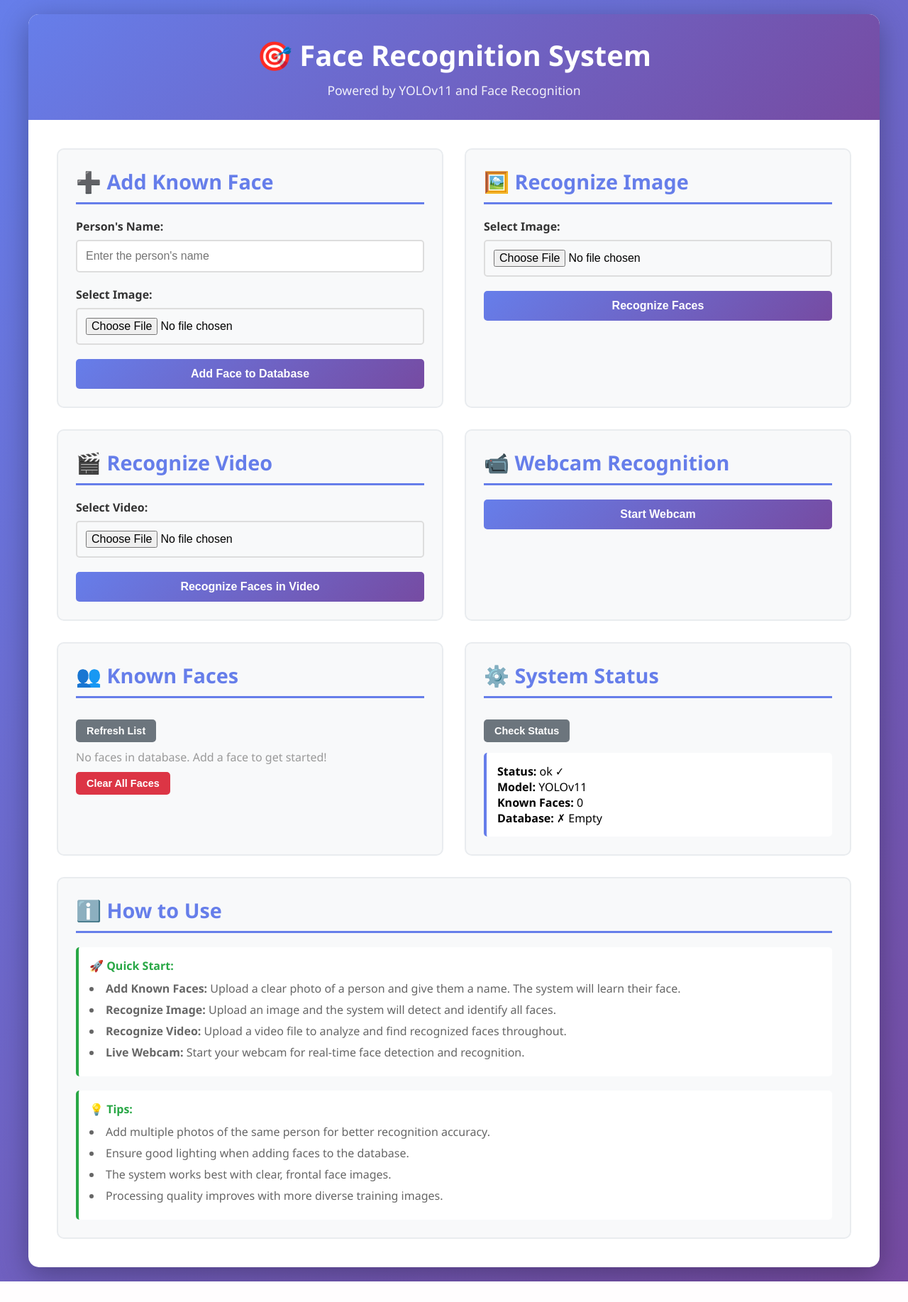
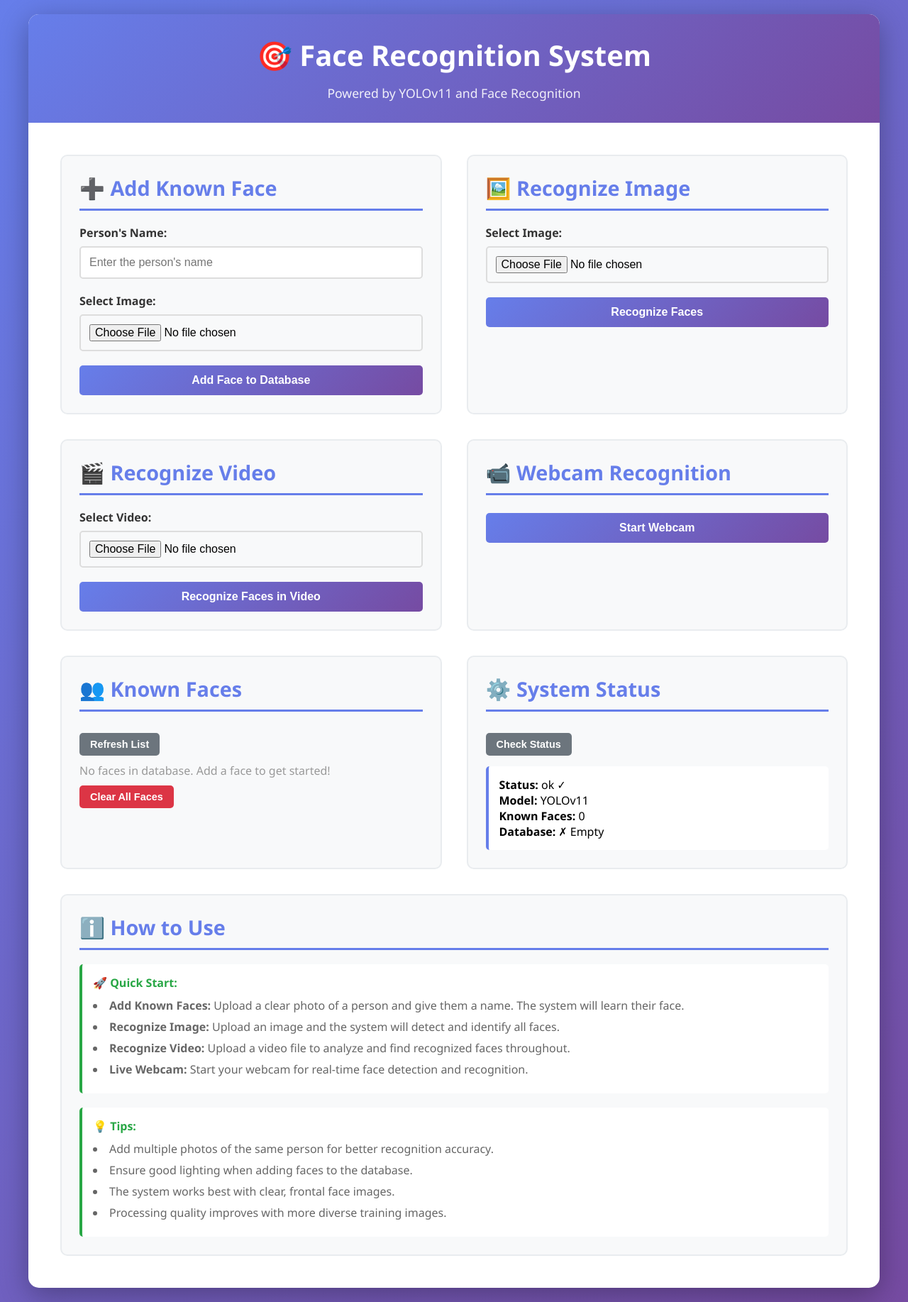
Before and after one commit to PeedroSantos/face-warrant, a FastAPI app: page / in a window 1280 px wide. Shown: the whole page at 71% size. Before the commit the page ends 1806 px from the top, so only its background shows below. Run offline with FastAPI, Linux system fonts and the light colour scheme; data that the repository does not hold is empty.

Commit message:
Mudanças no visual da pagina
Mudança no visual de algumas partes do css e html

```diff
--- a/css/style.css
+++ b/css/style.css
@@ -29,7 +29,7 @@ body {
 
 .header h1 {
     font-size: 2.5em;
-    margin-bottom: 10px;
+    margin-bottom: 14px;
 }
 
 .header p {
@@ -40,8 +40,8 @@ body {
 .main-content {
     display: grid;
     grid-template-columns: 1fr 1fr;
-    gap: 30px;
-    padding: 40px;
+    gap: 35px;
+    padding: 45px;
 }
 
 .section {
@@ -148,16 +148,16 @@ body {
 }
 
 .status-message.success {
-    background: #d4edda;
-    color: #155724;
-    border: 1px solid #c3e6cb;
+    background: #ffffff;
+    color: #04701d;
+    border: 1px solid #023e10;
     display: block;
 }
 
 .status-message.error {
-    background: #f8d7da;
-    color: #721c24;
-    border: 1px solid #f5c6cb;
+    background: #ffffff;
+    color: #550910;
+    border: 1px solid #f5dcdf;
     display: block;
 }
 
@@ -182,20 +182,20 @@ body {
 }
 
 .webcam-container {
-    margin-top: 20px;
+    margin-top: 25px;
     text-align: center;
 }
 
 #webcamStream {
     max-width: 100%;
-    border-radius: 5px;
+    border-radius: 7px;
     margin-top: 10px;
 }
 
 .results-container {
     margin-top: 20px;
     padding: 15px;
-    background: white;
+    background: #ffffff;
     border-radius: 5px;
     border-left: 4px solid #667eea;
 }
@@ -223,7 +223,7 @@ body {
     color: #666;
 }
 
-.info-section {
+.infoSection {
     background: white;
     padding: 15px;
     border-radius: 5px;
@@ -231,17 +231,17 @@ body {
     border-left: 4px solid #28a745;
 }
 
-.info-section h4 {
+.infoSection h4 {
     color: #28a745;
     margin-bottom: 10px;
 }
 
-.info-section ul {
+.infoSection ul {
     list-style-position: inside;
     color: #666;
 }
 
-.info-section ul li {
+.infoSection ul li {
     margin-bottom: 8px;
 }
 
--- a/templates/index.html
+++ b/templates/index.html
@@ -94,7 +94,7 @@
 
             <div class="section full-width">
                 <h2>ℹ️ How to Use</h2>
-                <div class="info-section">
+                <div class="infoSection">
                     <h4>🚀 Quick Start:</h4>
                     <ul>
                         <li><strong>Add Known Faces:</strong> Upload a clear photo of a person and give them a name. The system will learn their face.</li>
@@ -103,7 +103,7 @@
                         <li><strong>Live Webcam:</strong> Start your webcam for real-time face detection and recognition.</li>
                     </ul>
                 </div>
-                <div class="info-section">
+                <div class="infoSection">
                     <h4>💡 Tips:</h4>
                     <ul>
                         <li>Add multiple photos of the same person for better recognition accuracy.</li>
```
